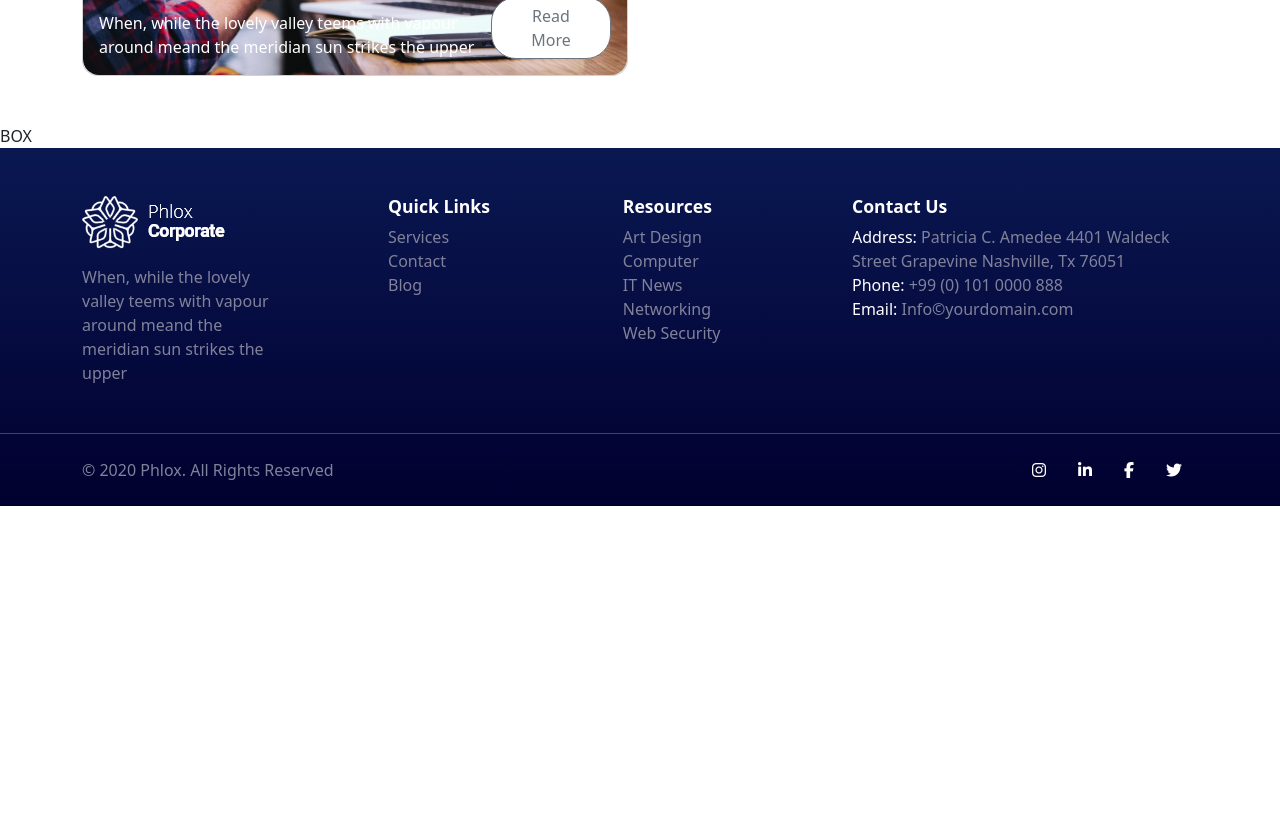
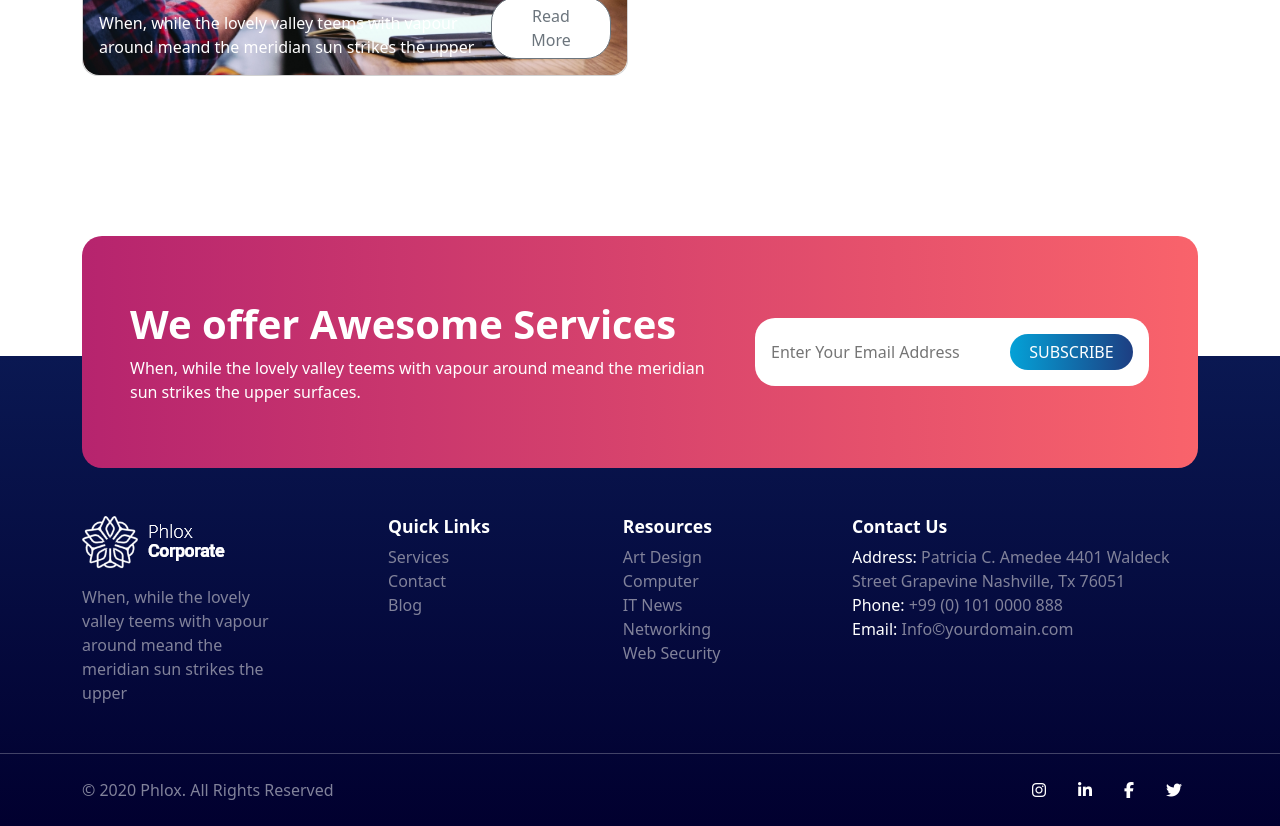
Before and after one commit to lucapolzone/proj-html-vuejs, a Vue app: page / in a window 1280 px wide. Shown: the part 3900-4726 px from the top of the page. Before the commit the page ends 4406 px from the top, so only its background shows below. Built offline with nearby package versions, Linux system fonts and the light colour scheme.

Commit message:
feat: add orange box on top of footer

```diff
--- a/src/components/AppFooter.vue
+++ b/src/components/AppFooter.vue
@@ -11,7 +11,7 @@ export default {
 </script>
 <template>
   <footer>
-    <div id="top-section" class="py-5">
+    <div id="top-section" class="pb-5">
       <div class="container">
         <div class="row">
 
@@ -138,7 +138,7 @@ export default {
 
 footer {
   @include bluegradient;
-  // padding: $xlarge-size 0;
+  padding-top: 10rem;
 
   #top-section {
     border-bottom: 1px solid rgba(129, 130, 154, 0.5);
--- a/src/components/AppMain.vue
+++ b/src/components/AppMain.vue
@@ -289,8 +289,27 @@ export default {
 
     </section>
 
-    <div>
-      BOX
+    <div class="container">
+
+      <div class="wrapper-box">
+        <div class="row">
+
+          <div class="col-md-7">
+            <h2>We offer Awesome Services</h2>
+            <p>When, while the lovely valley teems with vapour around meand the meridian sun strikes the upper surfaces.
+            </p>
+          </div>
+
+          <div class="col-md-5 text-end d-flex align-items-center">
+            <div class="wrapper-input flex-grow-1 d-flex mx-3">
+              <input type="text" class="flex-grow-1 border-0 me-2" placeholder="Enter Your Email Address"><button
+                class="btn btn-primary">SUBSCRIBE</button>
+            </div>
+
+          </div>
+
+        </div>
+      </div>
     </div>
   </main>
 </template>
@@ -301,6 +320,22 @@ export default {
 
 
 main {
+  .wrapper-box {
+    @include redgradient-horizontal;
+    border-radius: 20px;
+    width: 100%;
+    padding: $xlarge-size $large-size;
+    color: white;
+    position: relative;
+    bottom: -$x3large-size;
+
+    .wrapper-input {
+      background-color: white;
+      border-radius: 20px;
+      padding: $small-size;
+    }
+
+  }
 
   .overlay-img-card {
     overflow: hidden;
@@ -421,7 +456,7 @@ main {
     }
 
     .container .col-md-4:nth-of-type(even) .card {
-      background-image: linear-gradient(to bottom, #B6246E 0, #F9636B 100%);
+      @include redgradient-vertical;
       color: white;
 
       .btn {
--- a/src/styles/partials/_mixins.scss
+++ b/src/styles/partials/_mixins.scss
@@ -6,6 +6,16 @@
   color: white;
 }
 
+@mixin redgradient-vertical {
+  background-image: linear-gradient(to bottom, #B6246E 0, #F9636B 100%);
+}
+
+@mixin redgradient-horizontal {
+  background-image: linear-gradient(to right, #B6246E 0, #F9636B 100%);
+}
+
+
+
 
 @mixin caption {
   margin: $medium-size 0;
```
